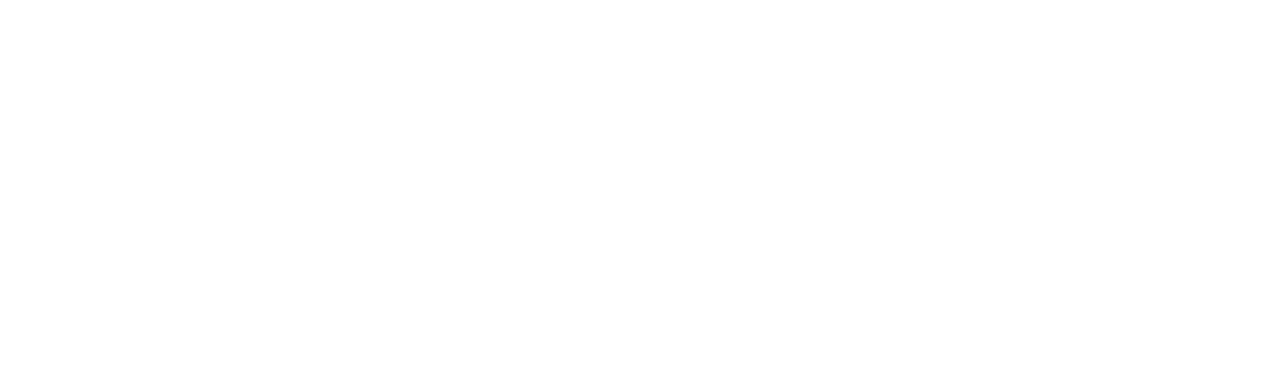
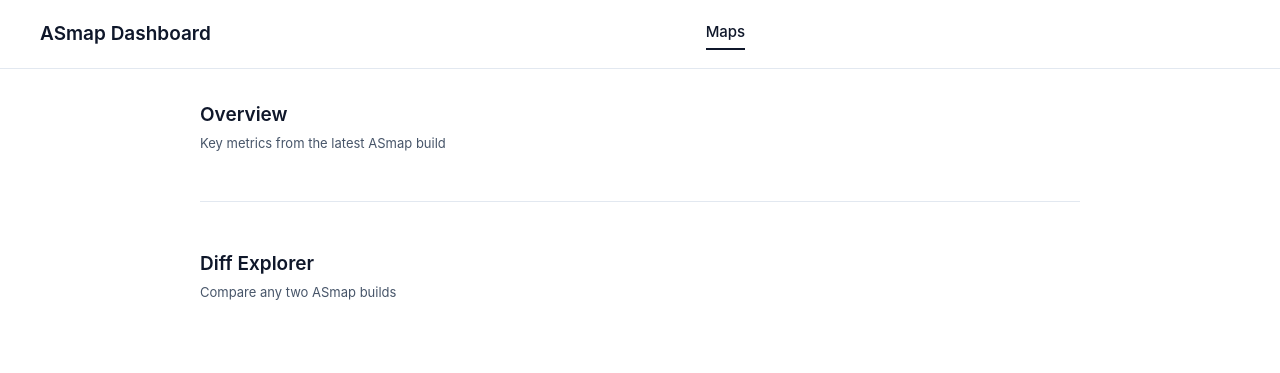
Before and after one commit to jorisstrakeljahn/asmap-dashboard, a plain HTML site: page web/index.html in a window 1280 px wide. Drawn offline with Linux system fonts and the light colour scheme.

Commit message:
web: Add maps tab page shell

```diff
--- /dev/null
+++ b/web/assets/css/maps.css
@@ -0,0 +1,82 @@
+.site-header {
+    display: flex;
+    align-items: center;
+    height: var(--header-height);
+    padding: 0 40px;
+    border-bottom: 1px solid var(--color-border);
+    background: var(--color-bg);
+}
+
+.site-header__logo {
+    font-size: var(--font-size-lg);
+    font-weight: var(--font-weight-semibold);
+    color: var(--color-text-strong);
+}
+
+.site-header__logo:hover {
+    text-decoration: none;
+}
+
+.site-header__nav {
+    display: flex;
+    gap: 32px;
+    margin-left: auto;
+    margin-right: auto;
+}
+
+.site-header__nav-link {
+    position: relative;
+    padding-bottom: 4px;
+    color: var(--color-text-base);
+}
+
+.site-header__nav-link:hover {
+    text-decoration: none;
+    color: var(--color-text-strong);
+}
+
+.site-header__nav-link.is-active {
+    color: var(--color-text-strong);
+    font-weight: var(--font-weight-medium);
+}
+
+.site-header__nav-link.is-active::after {
+    content: "";
+    position: absolute;
+    left: 0;
+    right: 0;
+    bottom: -3px;
+    height: 2px;
+    background: var(--color-text-strong);
+}
+
+.site-header__meta {
+    font-size: var(--font-size-sm);
+    color: var(--color-text-muted);
+}
+
+.content {
+    max-width: var(--content-max);
+    margin: 0 auto;
+    padding: var(--space-8) 40px var(--space-12);
+}
+
+.section + .section {
+    margin-top: var(--space-12);
+    padding-top: var(--space-12);
+    border-top: 1px solid var(--color-border);
+}
+
+.section__title {
+    font-size: var(--font-size-lg);
+}
+
+.section__lede {
+    margin-top: var(--space-1);
+    font-size: var(--font-size-sm);
+    color: var(--color-text-muted);
+}
+
+.section__body {
+    margin-top: var(--space-5);
+}
--- a/web/index.html
+++ b/web/index.html
@@ -3,9 +3,34 @@
     <head>
         <meta charset="utf-8" />
         <meta name="viewport" content="width=device-width, initial-scale=1" />
-        <title>asmap-dashboard</title>
+        <title>ASmap Dashboard</title>
         <link rel="stylesheet" href="assets/css/tokens.css" />
         <link rel="stylesheet" href="assets/css/base.css" />
+        <link rel="stylesheet" href="assets/css/maps.css" />
     </head>
-    <body></body>
+    <body>
+        <header class="site-header">
+            <a class="site-header__logo" href="./">ASmap Dashboard</a>
+            <nav class="site-header__nav" aria-label="Primary">
+                <a class="site-header__nav-link is-active" href="#" aria-current="page">Maps</a>
+            </nav>
+            <span class="site-header__meta" data-last-build></span>
+        </header>
+
+        <main class="content">
+            <section class="section" aria-labelledby="overview-title">
+                <h2 id="overview-title" class="section__title">Overview</h2>
+                <p class="section__lede">
+                    Key metrics from the latest ASmap build
+                </p>
+                <div class="section__body" data-overview></div>
+            </section>
+
+            <section class="section" aria-labelledby="diff-title">
+                <h2 id="diff-title" class="section__title">Diff Explorer</h2>
+                <p class="section__lede">Compare any two ASmap builds</p>
+                <div class="section__body" data-diff></div>
+            </section>
+        </main>
+    </body>
 </html>
```
